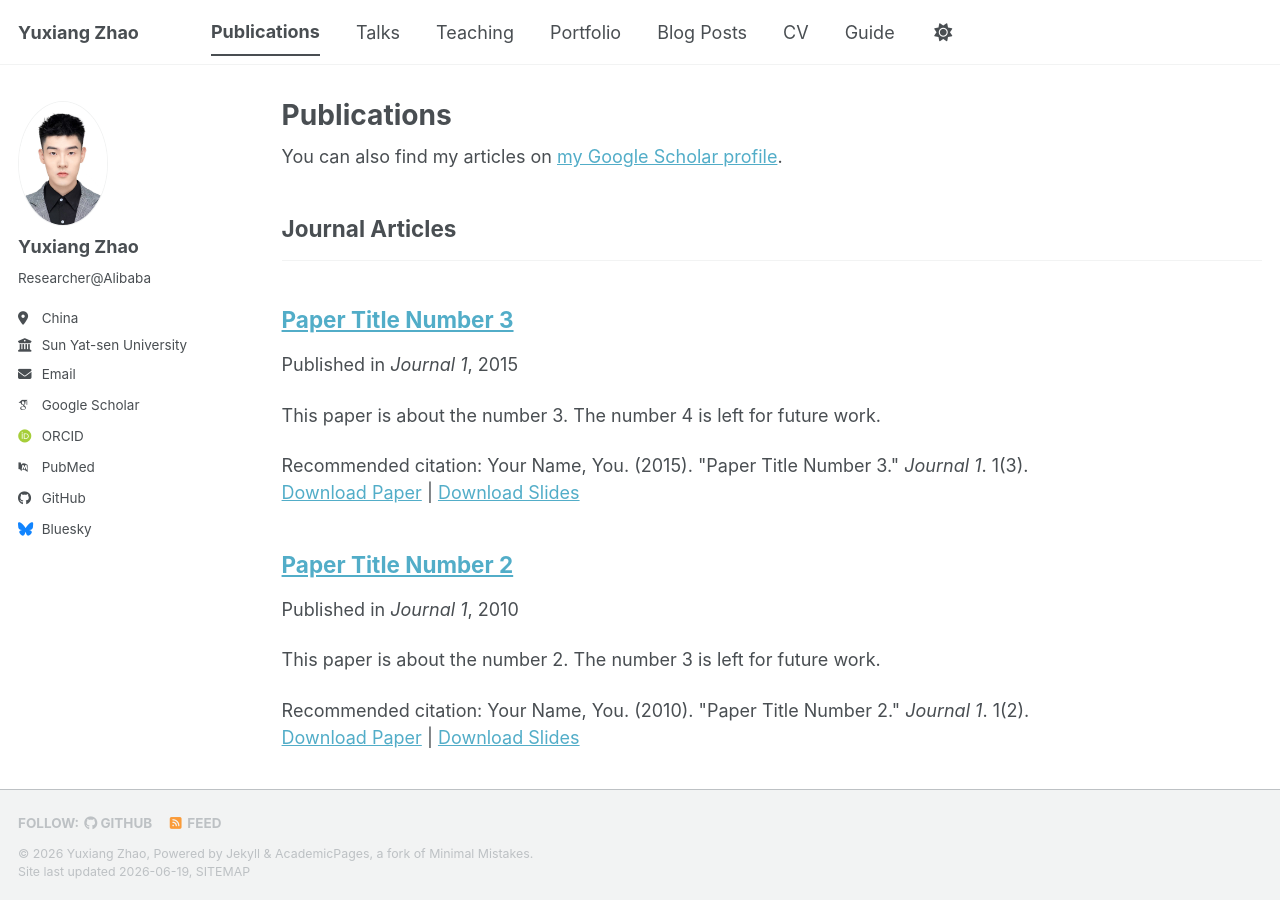
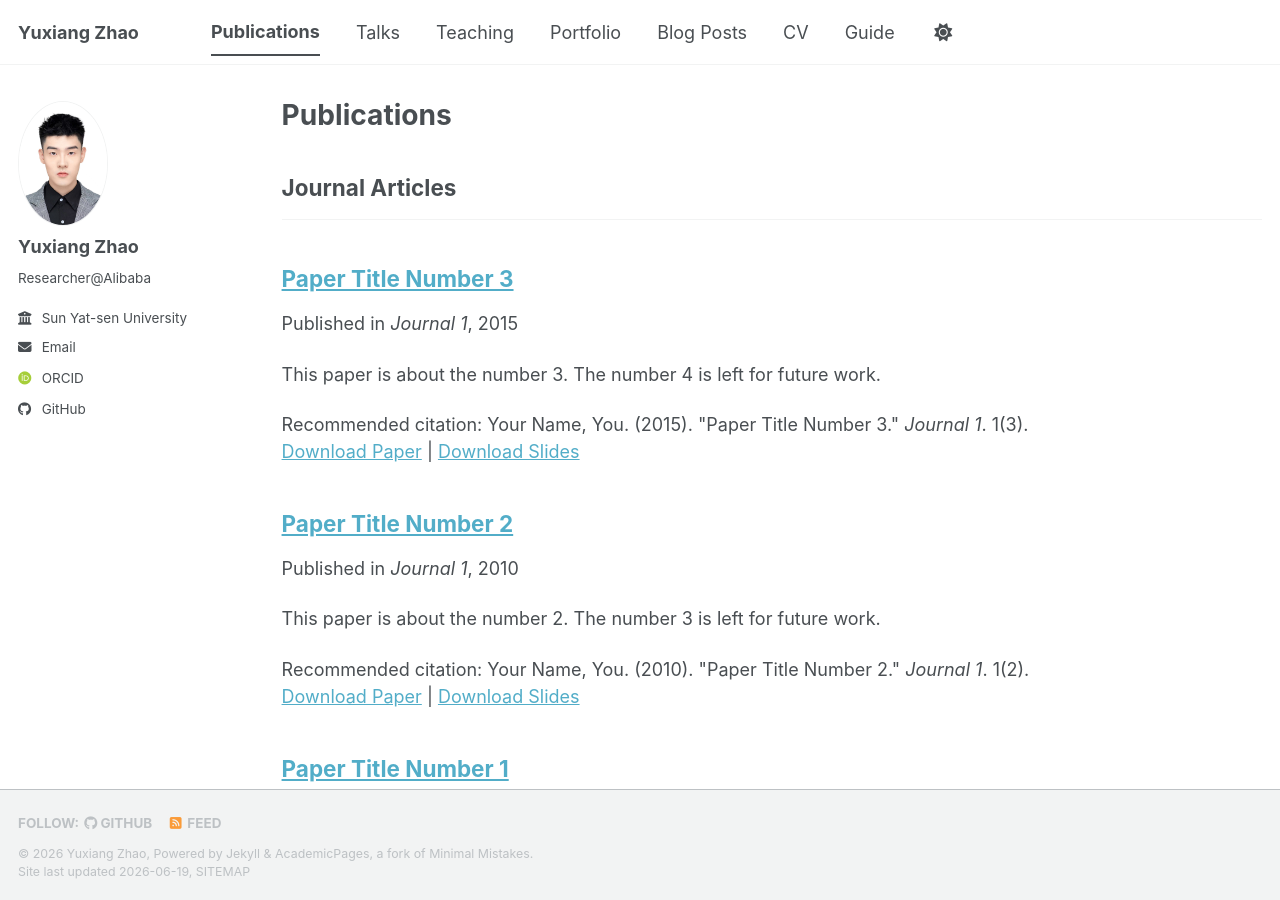
Before and after one commit to zeusyux/yuxiangzhao.github.io, a Jekyll site: the page built from _pages/publications.html, in a window 1280 px wide and 900 px high. Built offline with Jekyll 4.4.1, drawn with Linux system fonts in a browser that asks for light colours; some web fonts are replaced; a script bundle is joined from its source files by our own code; library files that are not in the unit come from our copies; part of the change alters nothing that is shown.

Commit message:
Update _config.yml

```diff
--- a/_config.yml
+++ b/_config.yml
@@ -27,7 +27,7 @@ author:
   name             : "Yuxiang Zhao"
   pronouns         : # example: "she/her"
   bio              : "Researcher@Alibaba"
-  location         : "China"
+  location         :
   employer         : "Sun Yat-sen University"
   uri              : # URL
   email            : "zeusyux@gmail.com"
@@ -35,13 +35,13 @@ author:
   # Academic websites
   academia         : # URL
   arxiv            : # URL - Update with the correct link to your profile
-  googlescholar    : "https://scholar.google.com/citations?user=PS_CX0AAAAAJ"
+  googlescholar    :
   inspire-hep      : # URL
   impactstory      : # URL
-  orcid            : "https://orcid.org/yourorcidurl"
+  orcid            : "https://orcid.org/0009-0005-3489-705X"
   semantic         : # URL
   ssrn             : # URL
-  pubmed           : "https://www.ncbi.nlm.nih.gov/pubmed/?term=john+snow"
+  pubmed           :
   researchgate     : # URL
   scopus           : # URL
   zotero           : # URL
@@ -51,13 +51,13 @@ author:
   bitbucket        : # Username - Update with your username on the site
   codepen          : # Username
   dribbble         : # Username
-  github           : "academicpages"
+  github           : "https://github.com/zeusyux"
   kaggle           : # Username
   stackoverflow    : # User number or user number and name (i.e., use "1" or "1/jeff-atwood")
 
   # Social media
   artstation       : # Username
-  bluesky          : "bsky.app" # Replace this with you Bluesky username
+  bluesky          :
   facebook         : # Username
   flickr           : # Username
   foursquare       : # Username
```
